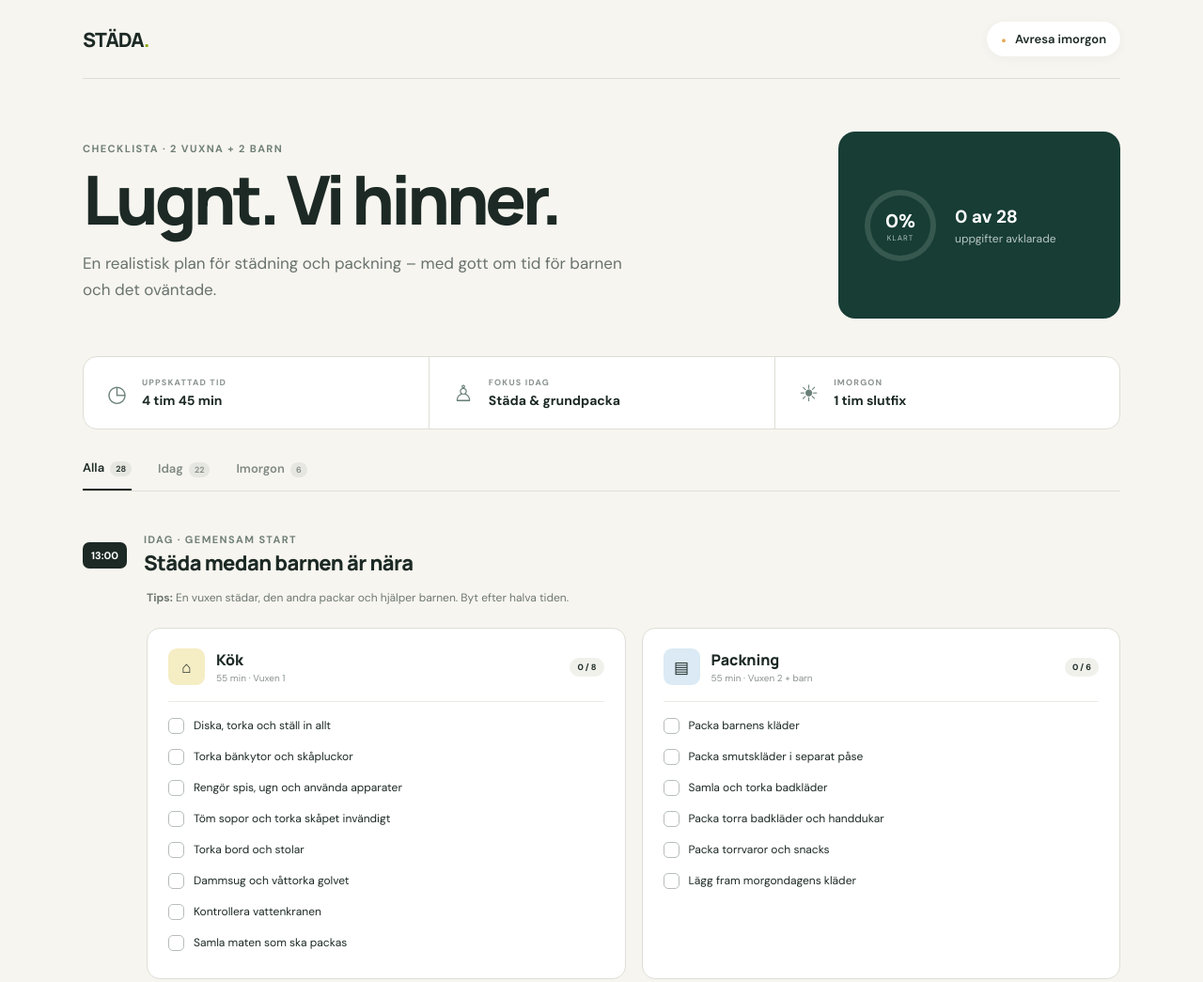
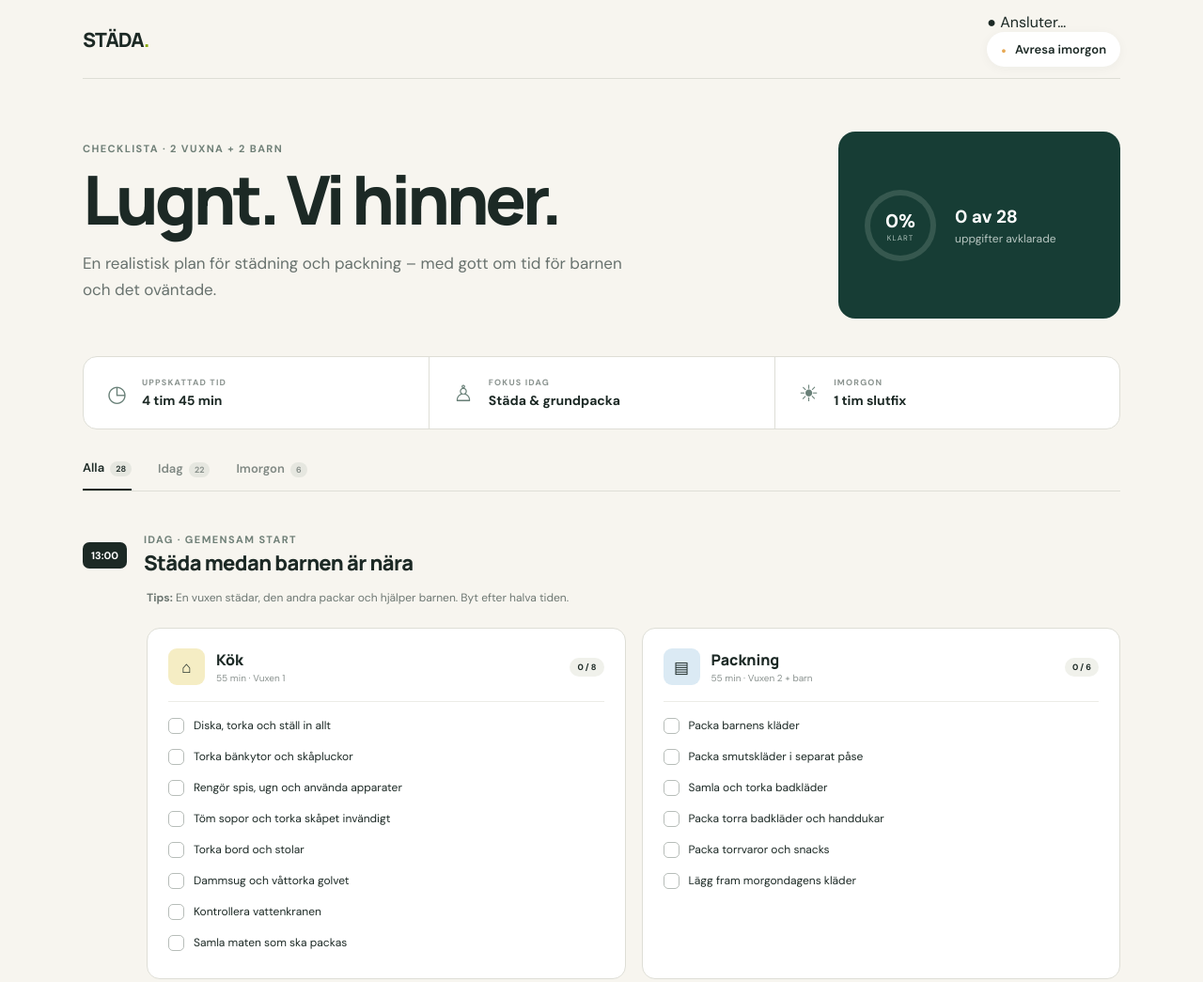
Before and after one commit to andyCDN/stada, a plain HTML site: page index.html in a window 1280 px wide. Shown: the top 1045 px of the page at 94% size. Drawn offline with Linux system fonts and the light colour scheme; a script that the page names is missing.

Commit message:
Add top actions section with sync status and date

```diff
--- a/index.html
+++ b/index.html
@@ -13,7 +13,10 @@
   <main class="app-shell">
     <header class="topbar">
       <a class="brand" href="#">STÄDA<span>.</span></a>
-      <div class="date-pill"><span>●</span> Avresa imorgon</div>
+      <div class="top-actions">
+        <div class="sync-pill" id="sync-status" title="Checklistan synkas mellan anslutna enheter"><span>●</span> Ansluter…</div>
+        <div class="date-pill"><span>●</span> Avresa imorgon</div>
+      </div>
     </header>
 
     <section class="hero">
```
